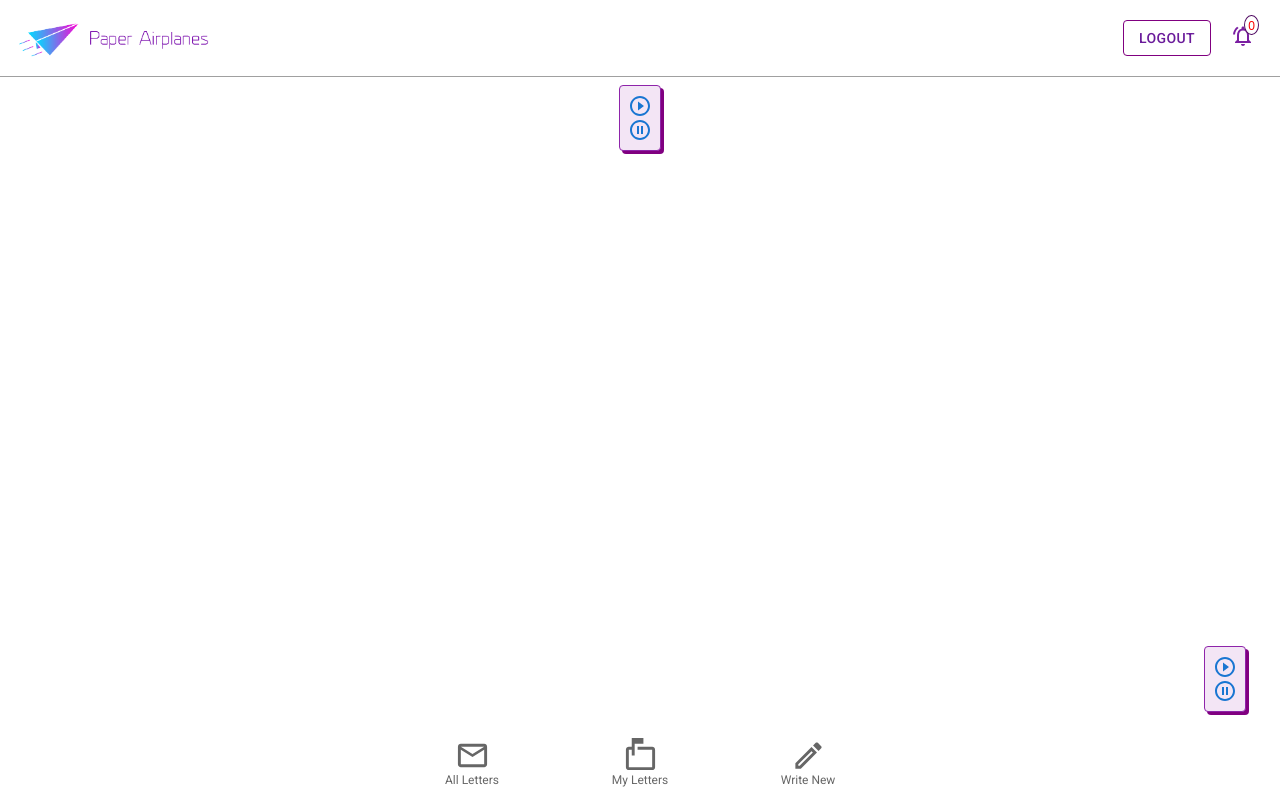
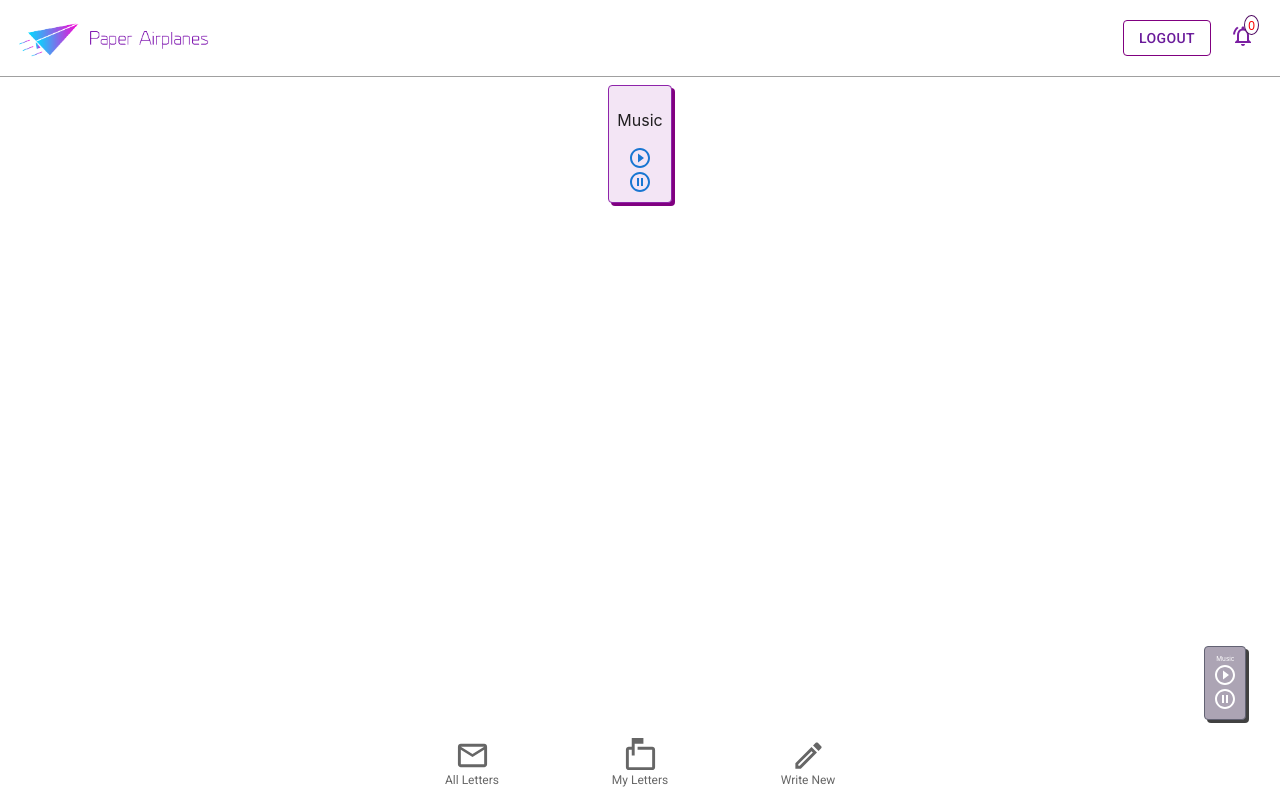
Before and after one commit to JohnBorges52/paper-airplanes, a React (Create React App) app in the folder client/: page /chill in a window 1280 px wide. Built offline with nearby package versions, Linux system fonts and the light colour scheme; no server answers; a web font is replaced by a local one.

Commit message:
Add styling to widget

```diff
--- a/client/src/components/Music.jsx
+++ b/client/src/components/Music.jsx
@@ -36,11 +36,14 @@ export const Music = (props) => {
         border: "1px solid",
         borderColor: purple[600] }}
       >
+        <p>Music</p>
         <PlayCircleOutlineOutlinedIcon
+          className="music-control"
           color="primary"
           onClick={()=>{props.play(props.music)}}
         />
         <PauseCircleOutlineOutlinedIcon
+          className="music-control"
           color="primary"
           onClick={()=>{props.pause(props.music)}}
         />
--- a/client/src/styles/musicwidget.scss
+++ b/client/src/styles/musicwidget.scss
@@ -3,5 +3,25 @@
   justify-content: flex-end;
   position: fixed;
   right: 2vw;
-  bottom: 6vh;
+  bottom: 5vh;
+  z-index: 2;
+  p {
+    font-size: 0.4em;
+    margin: 0px;
+    color: #FFFFFF
+    ;
+
+  }
+  #music-controls{
+    box-shadow: 3px 3px #414141;
+    background-color: #aca4b4;
+    border-color: #626273;
+  }
+  .music-control{
+    color: #FFFFFF
+
+
+
+    ;
+  }
 }
```
